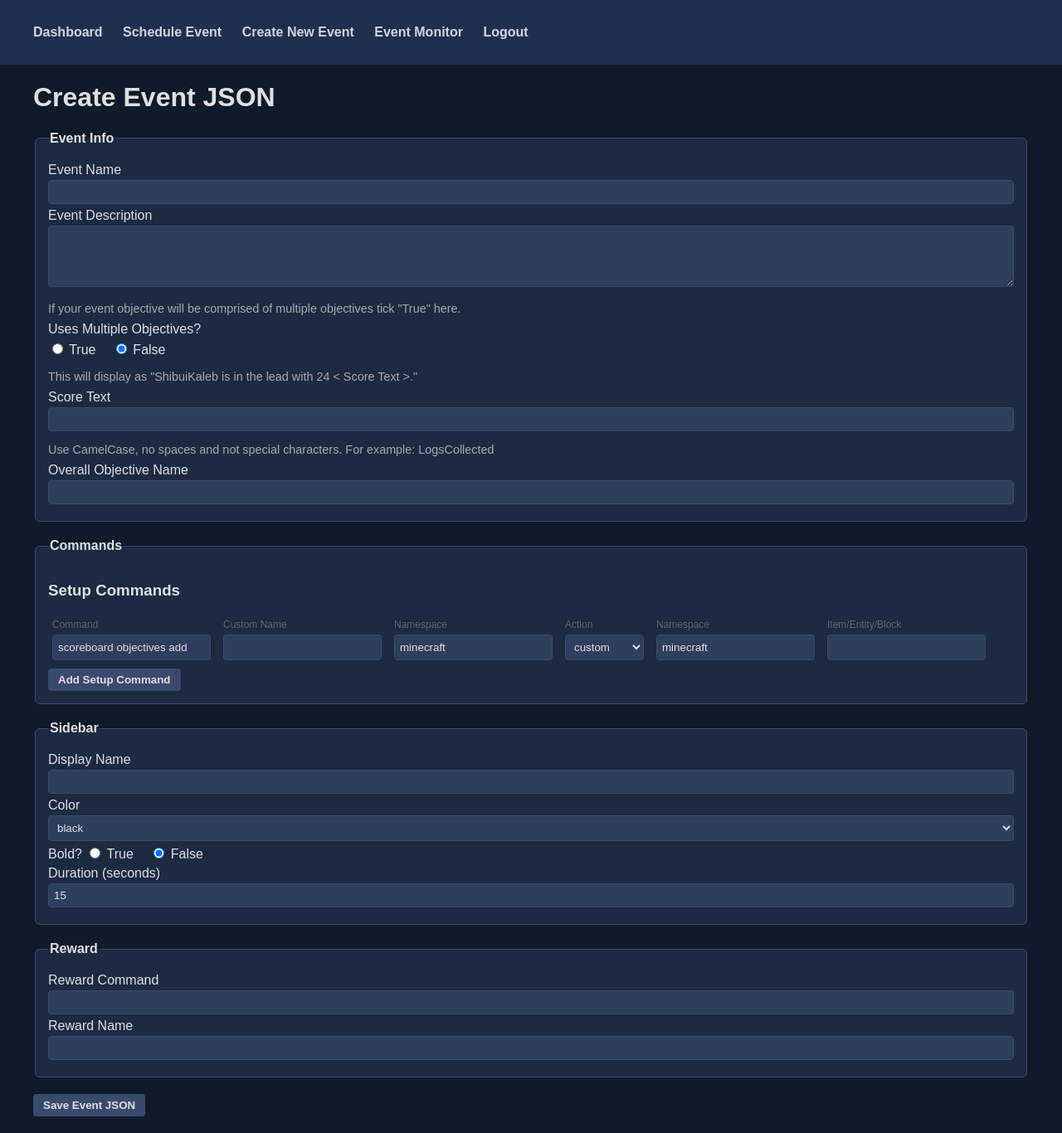
After one commit to Kalebm749/smp-event-bot, a Flask app: page /create_json_event in a window 1280 px wide. The commit adds this page. Shown: the whole page at 83% size. Run offline with Flask 3, Linux system fonts and the light colour scheme; the visitor is signed in with stand-in values (Sample User, id 1).

Commit message:
Created Event JSON Maker

```diff
--- a/app.py
+++ b/app.py
@@ -1,5 +1,5 @@
 import subprocess
-from flask import Flask, render_template, jsonify, request, redirect, url_for, session, Response
+from flask import Flask, render_template, jsonify, request, redirect, url_for, session, Response, flash
 from dotenv import load_dotenv
 import os
 import json
@@ -152,6 +152,108 @@ def api_start_event_handler():
 def event_monitor():
     return render_template("event_monitor.html")
 
+@app.route("/create_json_event", methods=["GET", "POST"])
+@login_required
+def create_json_event():
+    if request.method == "POST":
+        # Basic fields
+        name = request.form.get("name")
+        description = request.form.get("description")
+        is_aggregate = request.form.get("is_aggregate") == "true"
+        score_text = request.form.get("score_text")
+        aggregate_objective = request.form.get("aggregate_objective")
+
+        # Sidebar fields
+        sidebar = {
+            "displayName": request.form.get("sidebar_display"),
+            "color": request.form.get("sidebar_color"),
+            "bold": request.form.get("sidebar_bold") == "true",
+            "duration": int(request.form.get("sidebar_duration") or 15),
+        }
+
+        # Reward fields
+        reward_cmd = request.form.get("reward_cmd")
+        reward_name = request.form.get("reward_name")
+
+        # Collect setup commands
+        setup_commands = []
+        aggregate_list = []
+
+        if is_aggregate:
+            # Extra setup commands for aggregate
+            obj_names = request.form.getlist("setup_obj_name[]")
+            actions = request.form.getlist("setup_action[]")
+            items = request.form.getlist("setup_item[]")
+
+            for obj_name, action, item in zip(obj_names, actions, items):
+                if action == "custom":
+                    cmd = f"scoreboard objectives add {obj_name} {item}"
+                else:
+                    cmd = f"scoreboard objectives add {obj_name} minecraft.{action}:minecraft.{item}"
+                setup_commands.append(cmd)
+                aggregate_list.append(obj_name)
+
+            # Add dummy aggregate objective at the end
+            setup_commands.append(f"scoreboard objectives add {aggregate_objective} dummy \"{aggregate_objective}\"")
+
+        else:
+            # Non-aggregate has exactly one setup objective
+            obj_names = request.form.getlist("setup_obj_name[]")
+            actions = request.form.getlist("setup_action[]")
+            items = request.form.getlist("setup_item[]")
+
+            if obj_names and actions and items:
+                obj_name = obj_names[0]
+                action = actions[0]
+                item = items[0]
+                if action == "custom":
+                    cmd = f"scoreboard objectives add {obj_name} {item}"
+                else:
+                    cmd = f"scoreboard objectives add {obj_name} minecraft.{action}:minecraft.{item}"
+                setup_commands.append(cmd)
+
+        # Cleanup commands = objectives to remove
+        cleanup_commands = []
+        if is_aggregate:
+            cleanup_commands.extend(aggregate_list)
+            cleanup_commands.append(aggregate_objective)
+        else:
+            cleanup_commands.append(aggregate_objective)
+
+        # Build final event JSON
+        event_json = {
+            "name": name,
+            "description": description,
+            "is_aggregate": is_aggregate,
+            "score_text": score_text,
+            "aggregate_objective": aggregate_objective,
+            "commands": {
+                "setup": setup_commands,
+                "aggregate": aggregate_list if is_aggregate else [],
+                "cleanup": cleanup_commands,
+            },
+            "sidebar": sidebar,
+            "reward_cmd": reward_cmd,
+            "reward_name": reward_name,
+        }
+
+        # ✅ Ensure path exists
+        os.makedirs(EVENTS_JSON_PATH, exist_ok=True)
+
+        # ✅ Save as CamelCase file
+        filename = "".join(word.capitalize() for word in name.split()) + ".json"
+        filepath = os.path.join(EVENTS_JSON_PATH, filename)
+
+        with open(filepath, "w") as f:
+            json.dump(event_json, f, indent=2)
+
+        flash(f"Event '{name}' saved to {filepath}")
+        return redirect(url_for("index"))
+
+    # GET method → show form
+    return render_template("create_json_event.html")
+
+
 @app.route("/api/event_handler_status")
 @login_required
 def api_event_handler_status():
--- /dev/null
+++ b/templates/create_json_event.html
@@ -0,0 +1,390 @@
+<!DOCTYPE html>
+<html lang="en">
+<head>
+  <meta charset="UTF-8">
+  <title>Create Event JSON</title>
+  <style>
+    /* --- Reset body/margins for full-width navbar --- */
+    html, body {
+      margin: 0;
+      padding: 0;
+      width: 100%;
+      background-color: #0f1a2b;
+      color: #e0e0e0;
+      font-family: Arial, sans-serif;
+    }
+
+    .container {
+      max-width: 1200px;
+      margin: 20px auto;
+      padding: 0 10px;
+    }
+
+    /* --- Navbar --- */
+    nav {
+      width: 100%;
+      background-color: #1f2f4f;
+      padding: 10px 20px;
+      box-sizing: border-box;
+    }
+
+    nav a {
+      color: #cfd8dc;
+      text-decoration: none;
+      margin-right: 20px;
+      font-weight: bold;
+    }
+
+    nav a:hover {
+      color: #ffffff;
+    }
+
+    /* --- Panels / Form --- */
+    fieldset {
+      margin-bottom: 20px;
+      padding: 15px;
+      border: 1px solid #3a4a6f;
+      border-radius: 6px;
+      background-color: #1c2a42;
+    }
+
+    legend {
+      font-weight: bold;
+    }
+
+    label {
+      display: block;
+      margin: 5px 0;
+    }
+
+    input[type=text], textarea, select {
+      width: 100%;
+      padding: 6px;
+      margin-top: 3px;
+      box-sizing: border-box;
+      border-radius: 4px;
+      border: 1px solid #3a4a6f;
+      background-color: #2e3e5d;
+      color: #e0e0e0;
+    }
+
+    .inline-form {
+      display: flex;
+      gap: 5px;
+      margin-bottom: 10px;
+    }
+
+    .inline-form input[type=text],
+    .inline-form select {
+      flex: 1;
+    }
+
+    .hint {
+      font-size: 0.9em;
+      color: #aaa;
+      margin-bottom: 8px;
+    }
+
+    .radio-inline {
+      display: inline-block;
+      margin-right: 15px;
+    }
+
+    button {
+      background-color: #3a4a6f;
+      color: #e0e0e0;
+      border: none;
+      padding: 6px 12px;
+      border-radius: 4px;
+      cursor: pointer;
+      font-weight: bold;
+    }
+
+    button:hover {
+      background-color: #50628b;
+    }
+
+    .field {
+      display: flex;
+      flex-direction: column;
+      margin: 0 5px;
+    }
+
+    .field label {
+      font-size: 0.75rem;
+      color: #666;
+      margin-bottom: 2px;
+    }
+  </style>
+<script>
+  let already_agg = false;
+
+  function toggleAggregateFields() {
+    const isAgg = document.querySelector('input[name="is_aggregate"]:checked').value === "true";
+    document.getElementById("aggregate-setup-extra").style.display = isAgg ? "block" : "none";
+
+    if (isAgg) {
+      forceAggregate();
+    } else {
+      const container = document.getElementById("setup-commands-container");
+
+      // remove the aggregate dummy row
+      const aggLine = container.querySelector('.inline-form[data-agg="true"]');
+      if (aggLine) container.removeChild(aggLine);
+
+      // remove all extra setup commands
+      container.querySelectorAll('.inline-form[data-extra-agg="true"]').forEach(el => el.remove());
+
+      already_agg = false;
+    }
+
+    syncAggregateName();
+  }
+
+  function forceAggregate() {
+    const container = document.getElementById("setup-commands-container");
+    if (already_agg) return;
+    already_agg = true;
+
+    const div = document.createElement("div");
+    div.className = "inline-form";
+    div.dataset.agg = "true";
+
+    div.innerHTML = `
+      <div class="field">
+        <label>Command</label>
+        <input type="text" value="scoreboard objectives add" readonly>
+      </div>
+      <div class="field">
+        <label>Aggregate Name</label>
+        <input type="text" name="aggregate_obj_name" readonly>
+      </div>
+      <div class="field">
+        <label>Type</label>
+        <input type="text" value="dummy" readonly>
+      </div>
+    `;
+
+    container.appendChild(div);
+
+    // immediately sync with the main input
+    syncAggregateName();
+  }
+
+  function addSetupCommand() {
+    const isAgg = document.querySelector('input[name="is_aggregate"]:checked').value === "true";
+    if (!isAgg) return;
+
+    const container = document.getElementById("setup-commands-container");
+    const div = document.createElement("div");
+    div.className = "inline-form";
+    div.dataset.extraAgg = "true";
+
+    div.innerHTML = `
+      <div class="field">
+        <label>Command</label>
+        <input type="text" value="scoreboard objectives add" readonly>
+      </div>
+      <div class="field">
+        <label>Custom Name</label>
+        <input type="text" name="setup_obj_name[]" pattern="[a-zA-Z]+" required>
+      </div>
+      <div class="field">
+        <label>Namespace</label>
+        <input type="text" value="minecraft" readonly>
+      </div>
+      <div class="field">
+        <label>Action</label>
+        <select name="setup_action[]">
+          <option value="custom">custom</option>
+          <option value="mined">mined</option>
+          <option value="broken">broken</option>
+          <option value="crafted">crafted</option>
+          <option value="used">used</option>
+          <option value="picked_up">picked_up</option>
+          <option value="dropped">dropped</option>
+          <option value="killed">killed</option>
+          <option value="killed_by">killed_by</option>
+        </select>
+      </div>
+      <div class="field">
+        <label>Namespace</label>
+        <input type="text" value="minecraft" readonly>
+      </div>
+      <div class="field">
+        <label>Item/Entity</label>
+        <input type="text" name="setup_item[]" pattern="[a-z_]+" required>
+      </div>
+      <button type="button" onclick="removeSetupCommand(this)">Remove</button>
+    `;
+
+    const aggLine = container.querySelector('.inline-form[data-agg="true"]');
+    if (aggLine) {
+      container.insertBefore(div, aggLine);
+    } else {
+      container.appendChild(div);
+    }
+  }
+
+  function removeSetupCommand(button) {
+    const row = button.parentElement;
+    row.remove();
+  }
+
+  // 🔑 Sync function: keeps aggregate/custom names aligned with the overall input
+  function syncAggregateName() {
+    const overallInput = document.querySelector('input[name="aggregate_objective"]');
+    if (!overallInput) return;
+
+    const isAgg = document.querySelector('input[name="is_aggregate"]:checked').value === "true";
+    const newName = overallInput.value;
+
+    if (isAgg) {
+      const aggInput = document.querySelector('input[name="aggregate_obj_name"]');
+      if (aggInput) aggInput.value = newName;
+    } else {
+      const firstCustom = document.querySelector('input[name="setup_obj_name[]"]');
+      if (firstCustom) firstCustom.value = newName;
+    }
+  }
+
+  window.addEventListener("DOMContentLoaded", () => {
+    const container = document.getElementById("setup-commands-container");
+    const div = document.createElement("div");
+    div.className = "inline-form";
+    div.innerHTML = `
+      <div class="field">
+        <label>Command</label>
+        <input type="text" value="scoreboard objectives add" readonly>
+      </div>
+      <div class="field">
+        <label>Custom Name</label>
+        <input type="text" name="setup_obj_name[]" pattern="[a-zA-Z]+" required>
+      </div>
+      <div class="field">
+        <label>Namespace</label>
+        <input type="text" value="minecraft" readonly>
+      </div>
+      <div class="field">
+        <label>Action</label>
+        <select name="setup_action[]">
+          <option value="custom">custom</option>
+          <option value="mined">mined</option>
+          <option value="broken">broken</option>
+          <option value="crafted">crafted</option>
+          <option value="used">used</option>
+          <option value="picked_up">picked_up</option>
+          <option value="dropped">dropped</option>
+          <option value="killed">killed</option>
+          <option value="killed_by">killed_by</option>
+        </select>
+      </div>
+      <div class="field">
+        <label>Namespace</label>
+        <input type="text" value="minecraft" readonly>
+      </div>
+      <div class="field">
+        <label>Item/Entity/Block</label>
+        <input type="text" name="setup_item[]" pattern="[a-z_]+" required>
+      </div>
+    `;
+    container.appendChild(div);
+
+    // hook up syncing live
+    const overallInput = document.querySelector('input[name="aggregate_objective"]');
+    if (overallInput) {
+      overallInput.addEventListener("input", syncAggregateName);
+    }
+  });
+</script>
+</head>
+<body>
+  {% include 'navbar.html' %}
+
+  <div class="container">
+    <h1>Create Event JSON</h1>
+    <form id="event-form" method="POST">
+      <!-- Event Info -->
+      <fieldset>
+        <legend>Event Info</legend>
+
+        <label>Event Name
+          <input type="text" name="name" required>
+        </label>
+
+        <label>Event Description
+          <textarea name="description" rows="4" required></textarea>
+        </label>
+
+        <p class="hint">If your event objective will be comprised of multiple objectives tick "True" here.</p>
+        <label>Uses Multiple Objectives?</label>
+        <div class="radio-inline">
+          <input type="radio" name="is_aggregate" value="true" onchange="toggleAggregateFields(),forceAggregate()"> True
+        </div>
+        <div class="radio-inline">
+          <input type="radio" name="is_aggregate" value="false" onchange="toggleAggregateFields()" checked> False
+        </div>
+
+        <p class="hint">This will display as "ShibuiKaleb is in the lead with 24 < Score Text >."</p>
+        <label>Score Text
+          <input type="text" name="score_text">
+        </label>
+
+        <p class="hint">Use CamelCase, no spaces and not special characters. For example: LogsCollected</p>
+        <label>Overall Objective Name
+          <input type="text" name="aggregate_objective" pattern="[a-zA-Z]+" required>
+        </label>
+      </fieldset>
+
+      <!-- Commands -->
+      <fieldset>
+        <legend>Commands</legend>
+        <h3>Setup Commands</h3>
+        <div id="setup-commands-container"></div>
+        <button type="button" onclick="addSetupCommand()">Add Setup Command</button>
+
+        <div id="aggregate-setup-extra" style="display:none;">
+        </div>
+      </fieldset>
+
+      <!-- Sidebar -->
+      <fieldset>
+        <legend>Sidebar</legend>
+        <label>Display Name
+          <input type="text" name="sidebar_display">
+        </label>
+        <label>Color
+          <select name="sidebar_color">
+            <option>black</option><option>dark_blue</option><option>dark_green</option>
+            <option>dark_aqua</option><option>dark_red</option><option>dark_purple</option>
+            <option>gold</option><option>gray</option><option>dark_gray</option>
+            <option>blue</option><option>green</option><option>aqua</option>
+            <option>red</option><option>light_purple</option><option>yellow</option><option>white</option>
+          </select>
+        </label>
+        <label>Bold?
+          <div class="radio-inline"><input type="radio" name="sidebar_bold" value="true"> True</div>
+          <div class="radio-inline"><input type="radio" name="sidebar_bold" value="false" checked> False</div>
+        </label>
+        <label>Duration (seconds)
+          <input type="text" name="sidebar_duration" value="15">
+        </label>
+      </fieldset>
+
+      <!-- Rewards -->
+      <fieldset>
+        <legend>Reward</legend>
+        <label>Reward Command
+          <input type="text" name="reward_cmd">
+        </label>
+        <label>Reward Name
+          <input type="text" name="reward_name">
+        </label>
+      </fieldset>
+
+      <button type="submit">Save Event JSON</button>
+    </form>
+  </div>
+
+</body>
+</html>
--- a/templates/navbar.html
+++ b/templates/navbar.html
@@ -1,6 +1,9 @@
-<nav>
-    <a href="{{ url_for('index') }}">Dashboard</a>
-    <a href="{{ url_for('create_event') }}">Create Event</a>
-    <a href="{{ url_for('event_monitor') }}">Event Monitor</a>
-    <a href="{{ url_for('logout') }}">Logout</a>
+<nav class="navbar">
+    <div class="container">
+        <a href="{{ url_for('index') }}">Dashboard</a>
+        <a href="{{ url_for('create_event') }}">Schedule Event</a>
+        <a href="{{ url_for('create_json_event') }}">Create New Event</a>
+        <a href="{{ url_for('event_monitor') }}">Event Monitor</a>
+        <a href="{{ url_for('logout') }}">Logout</a>
+    </div>
 </nav>
```
Also changed, not shown: events/events_calendar/event_calendar.json (+48 -0 lines), 1 other file.
